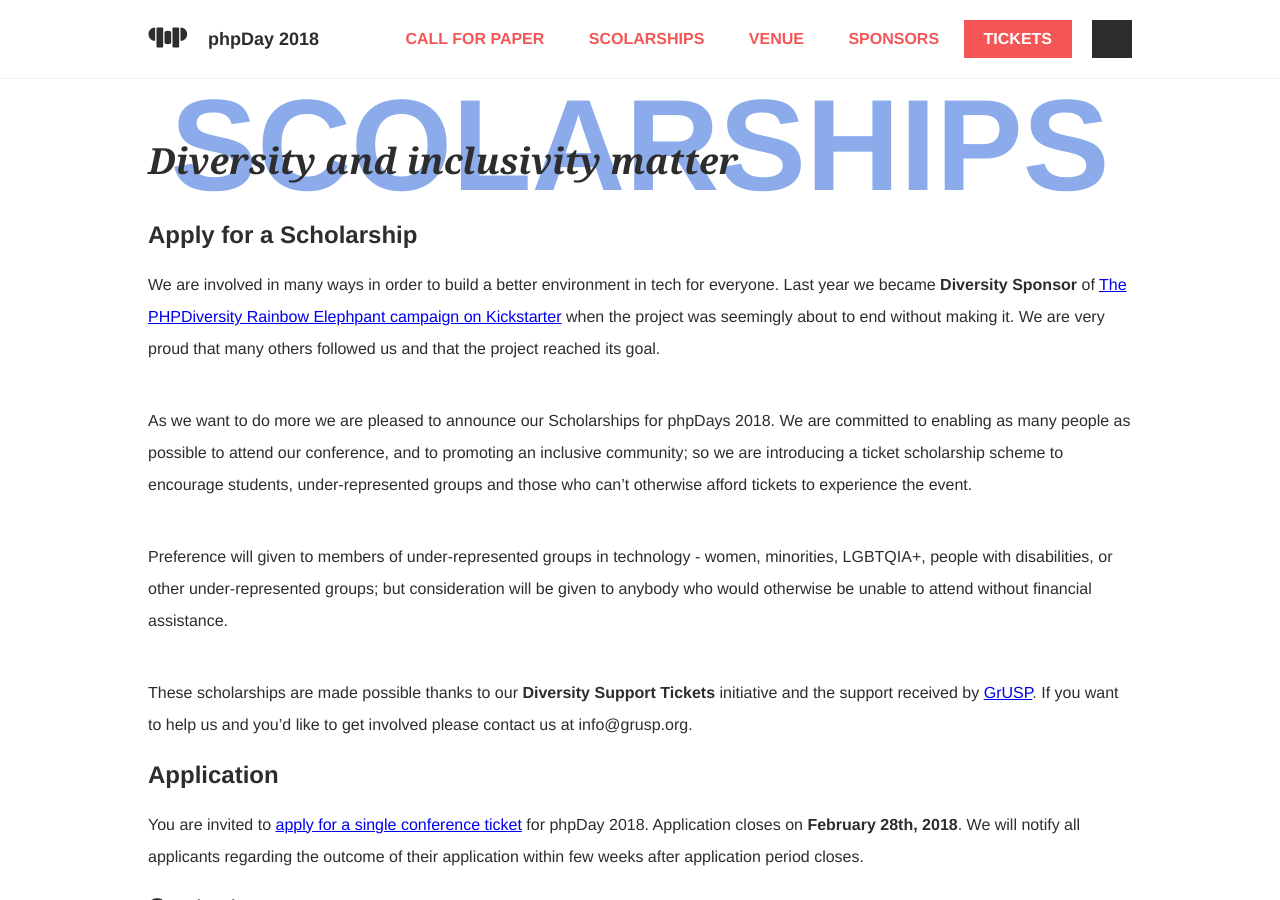
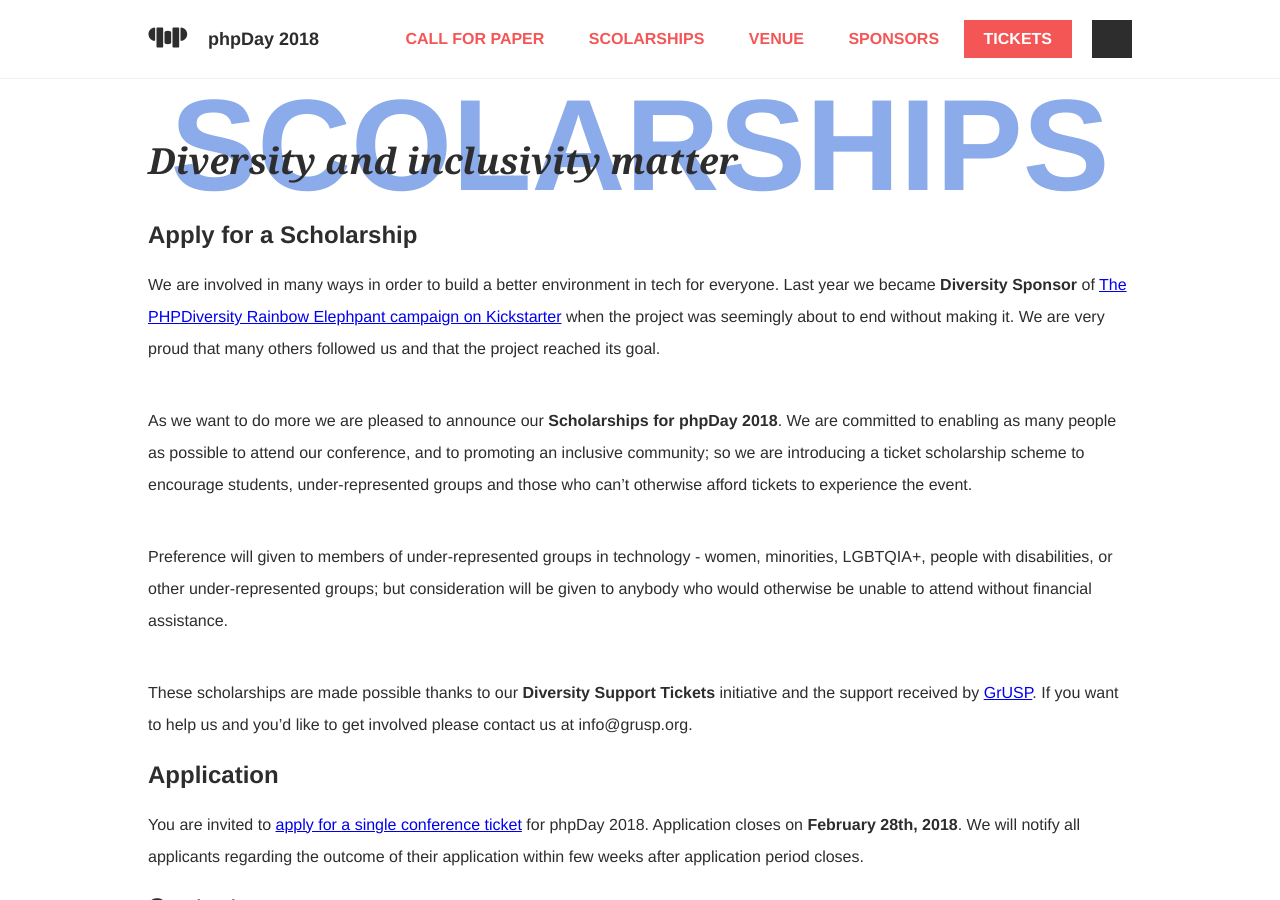
Before and after one commit to GrUSP/2018.phpday.it, a Jekyll site: the page built from scolarships.html, in a window 1280 px wide and 900 px high. Built offline with Jekyll 4.4.1, drawn with Linux system fonts in a browser that asks for light colours; some web fonts are replaced.

Commit message:
Fix typo

```diff
--- a/scolarships.html
+++ b/scolarships.html
@@ -23,7 +23,7 @@
             its goal.
         </p>
         <p class="row__column">
-            As we want to do more we are pleased to announce our Scholarships for phpDays 2018.
+            As we want to do more we are pleased to announce our <strong>Scholarships for phpDay 2018</strong>.
             We are committed to enabling as many people as possible to attend our conference, and to promoting an
             inclusive community; so we are introducing a ticket scholarship scheme to encourage students, under-represented groups
             and those who can’t otherwise afford tickets to experience the event.
```
